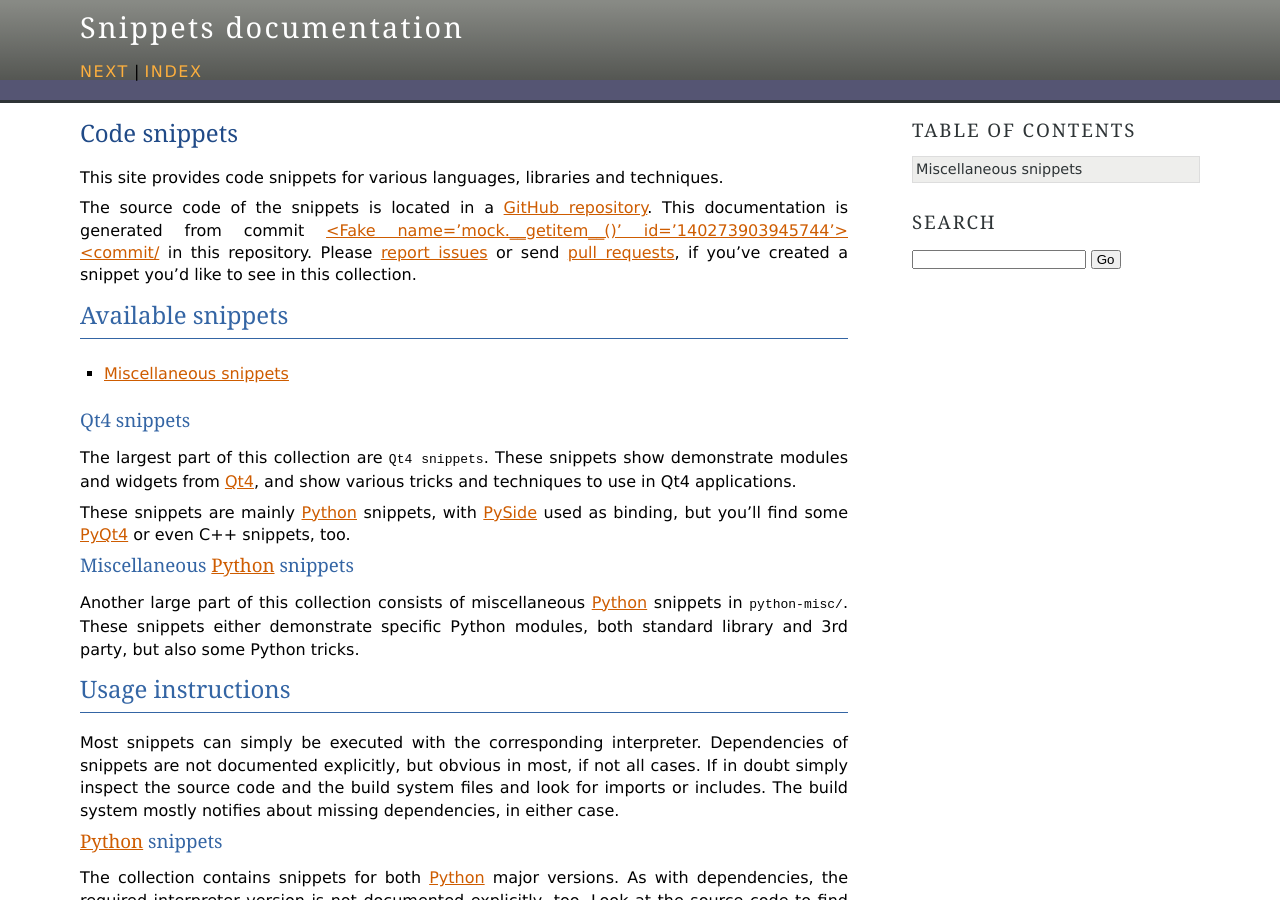
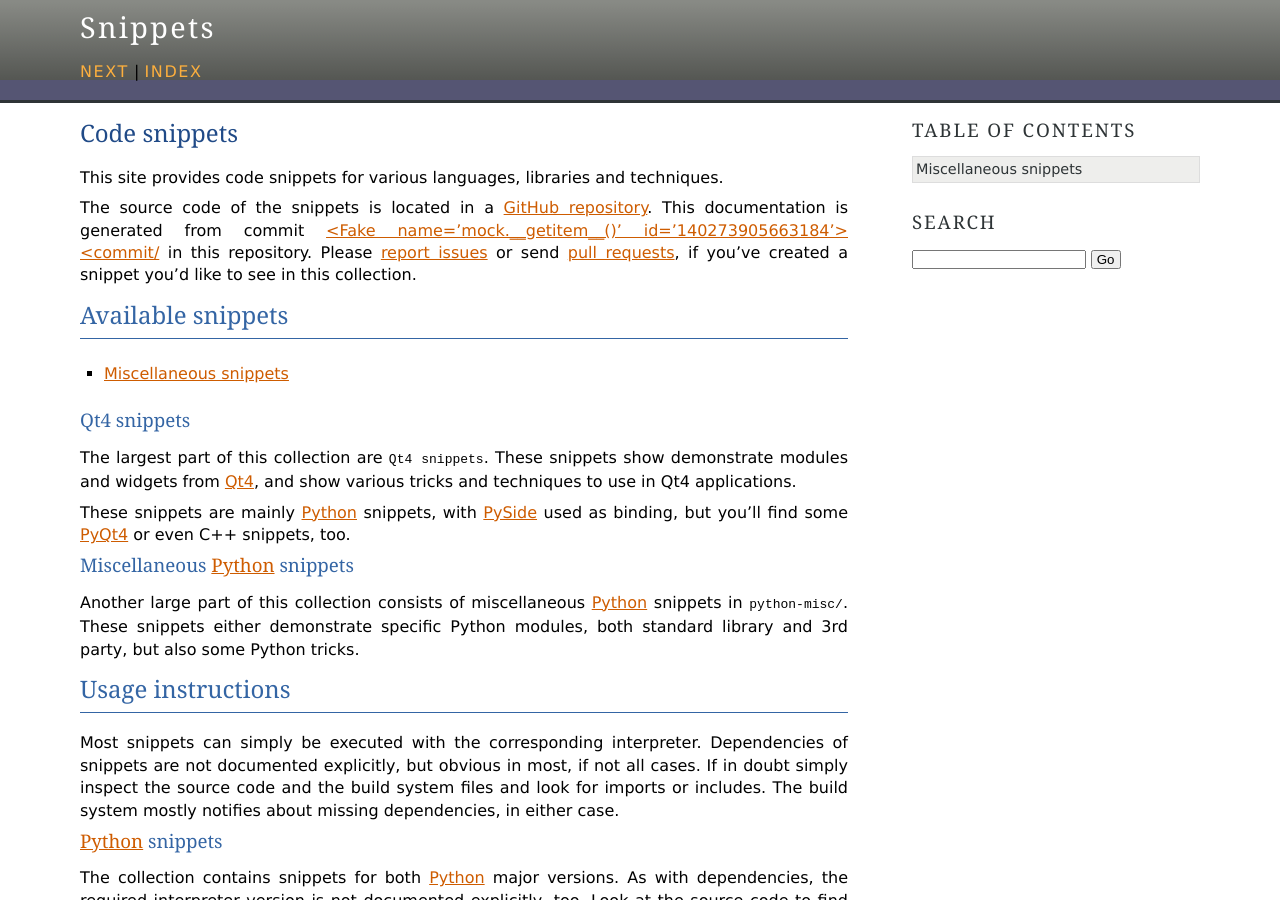
Before and after one commit to ogranada/snippets, a Sphinx documentation site: the page built from doc/index.rst, in a window 1280 px wide and 900 px high. Built offline with Sphinx 7.4.7, drawn with Linux system fonts in a browser that asks for light colours; pages that are not in the unit, such as notebooks, are missing from menus; the version number could not be read and is left out; some of the changed lines change nothing that is shown.

Commit message:
Removed hash from HTML title

```diff
--- a/doc/conf.py
+++ b/doc/conf.py
@@ -56,13 +56,14 @@ primary_domain = 'snip'
 
 pygments_style = 'sphinx'
 html_theme = 'agogo'
+html_title = 'Snippets'
 
 intersphinx_mapping = {'python': ('http://docs.python.org/', None),
                        'pyudev': ('http://packages.python.org/pyudev', None),
                        'pyside': ('http://www.pyside.org/docs/pyside/', None)}
 
 extlinks = {
-    'github': ('https://github.com/lunaryorn/snippets/%s', ''),
+    'github': (baseurl + '/%s', ''),
 }
 
 snippet_source_url = baseurl + '/blob/master/{snippet}'
```
